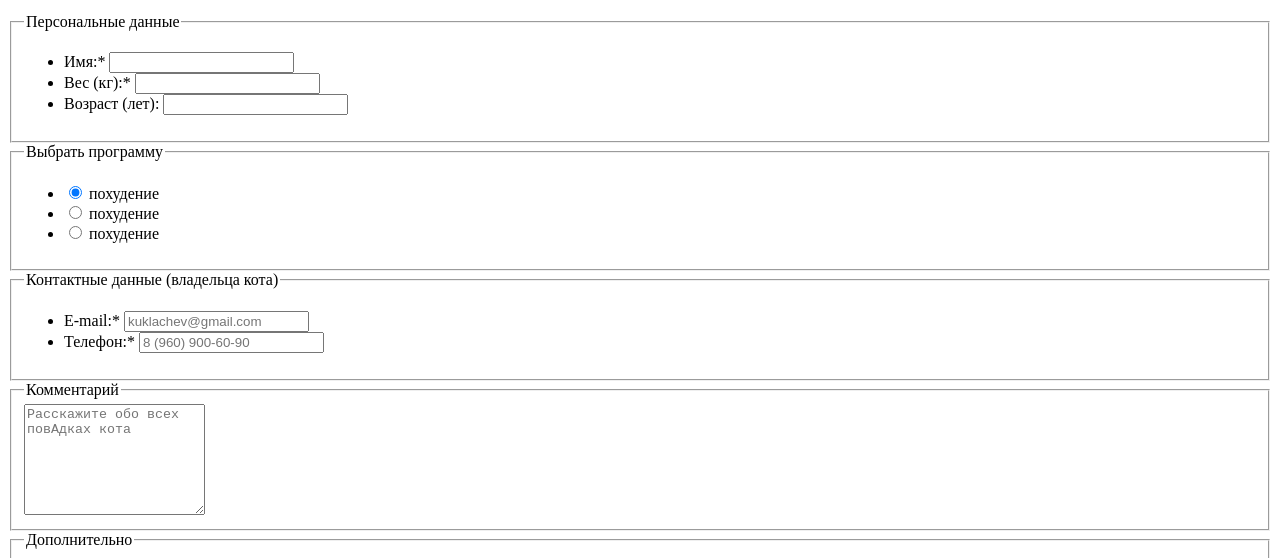
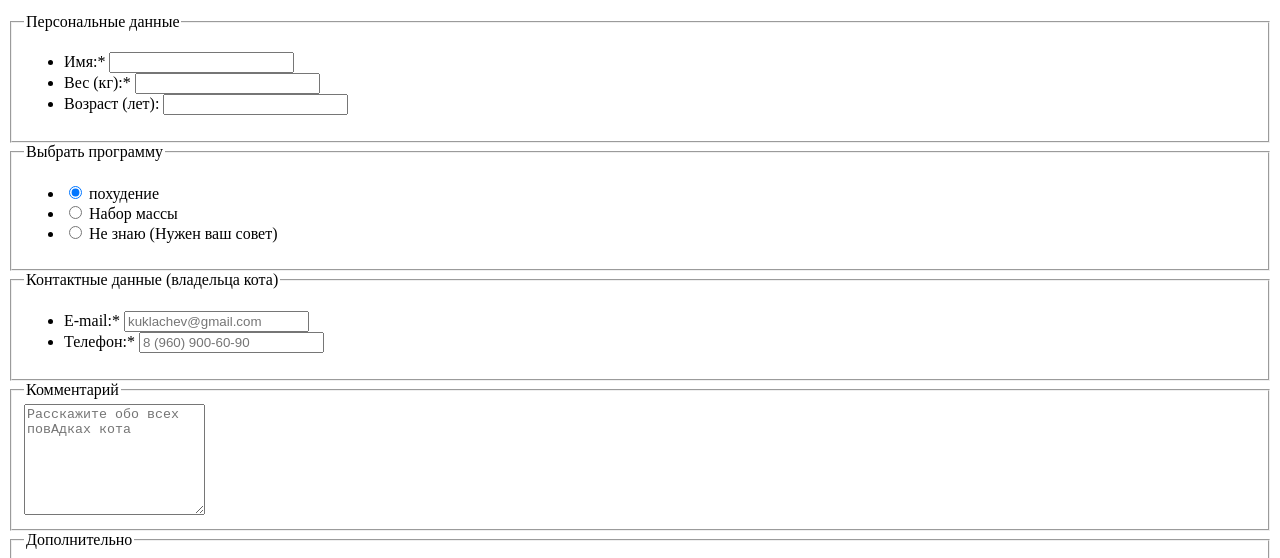
Before and after one commit to Nelly20/919923-cat-energy-20, a website: page source/form.html in a window 1280 px wide. Shown: the part 242-800 px from the top of the page. Drawn offline with Linux system fonts and the light colour scheme.

Commit message:
Завершаем методичную разметку личного проекта

```diff
--- a/source/form.html
+++ b/source/form.html
@@ -64,11 +64,11 @@
                         </li>
                         <li class="radio__item">
                             <input class="radio__input" type="radio" name="supply-type" id="second-program">
-                            <label for="second-program" class="radio__label" tabindex="0">похудение</label>
+                            <label for="second-program" class="radio__label" tabindex="0">Набор массы</label>
                         </li>
                         <li class="radio__item">
                             <input class="radio__input" type="radio" name="supply-type" id="third-program">
-                            <label for="third-program" class="radio__label" tabindex="0">похудение</label>
+                            <label for="third-program" class="radio__label" tabindex="0">Не знаю (Нужен ваш совет)</label>
                         </li>
                     </ul>
                 </fieldset>
```
